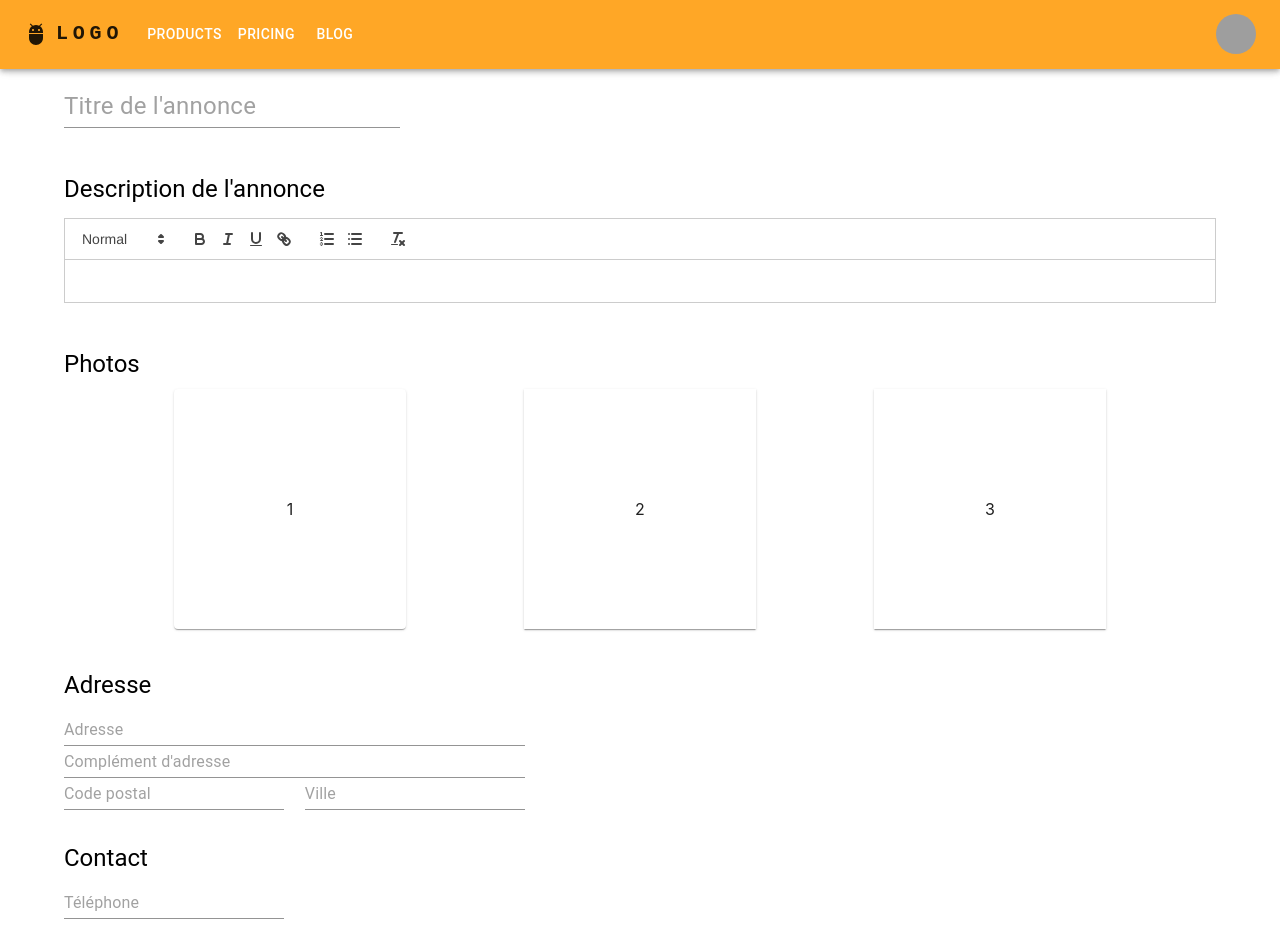
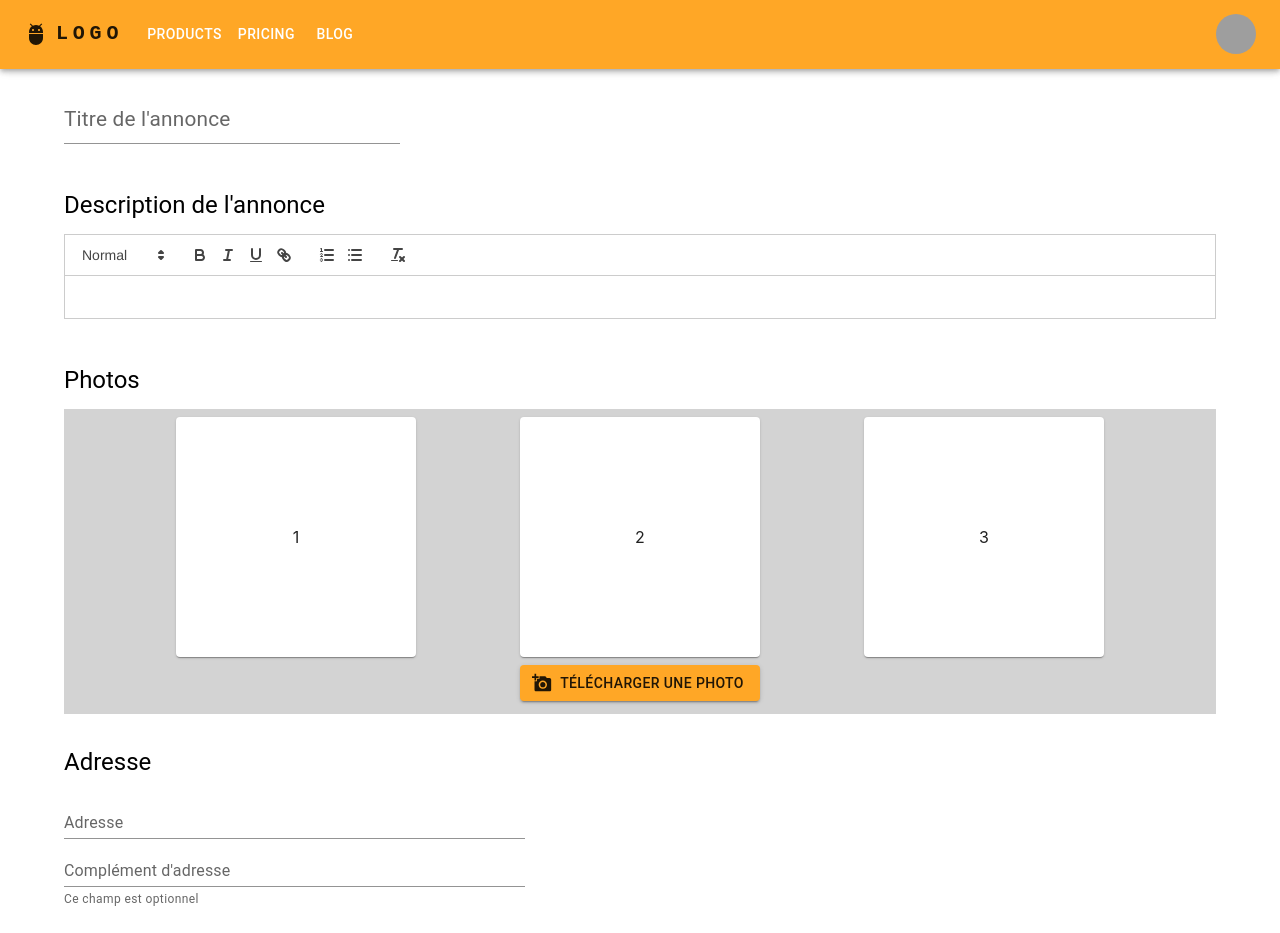
Before and after one commit to raid998/locamark, a React (Create React App) app in the folder frontend/: page /annonces/ajouter in a window 1280 px wide. Shown: the top 933 px of the page. Built offline with nearby package versions, Linux system fonts and the light colour scheme; grey boxes are pictures that could not be loaded.

Commit message:
ajouter validation du formulaire

```diff
--- a/frontend/src/components/Annonce/Annonce.tsx
+++ b/frontend/src/components/Annonce/Annonce.tsx
@@ -1,73 +1,157 @@
-import { Container } from '@mui/system'
-import ReactQuill from 'react-quill'
-import 'react-quill/dist/quill.snow.css'
-import { useState } from 'react'
-import { Button, FormControl, Grid, Input, Typography } from '@mui/material'
-import './annonces.css'
-import AddIcon from '@mui/icons-material/Add'
-import Paper from '@mui/material/Paper'
-import Box from '@mui/material/Box'
+import { Container } from "@mui/system";
+import ReactQuill from "react-quill";
+import "react-quill/dist/quill.snow.css";
+import { useEffect } from "react";
+import { Button, FormControl, Grid, Typography } from "@mui/material";
+import "./annonces.css";
+import AddIcon from "@mui/icons-material/Add";
+import Paper from "@mui/material/Paper";
+import Box from "@mui/material/Box";
+import AddAPhotoIcon from "@mui/icons-material/AddAPhoto";
+import { TypeOf, z } from "zod";
+import { useForm } from "react-hook-form";
+import { zodResolver } from "@hookform/resolvers/zod";
+import { TextField } from "@mui/material";
+
 const Annonce = () => {
-  const [value, setValue] = useState('')
+  const createAnnonceSchema = z.object({
+    titre: z
+      .string()
+      .min(1, {
+        message: "Il faut un titre pour l'annonce",
+      })
+      .max(150, { message: "Vous ne devez pas dépasser 150 caractères" }),
+    description: z
+      .string({ required_error: "Il faut une description pour l'annonce" })
+      .min(1, {
+        message: "Il faut une description pour l'annonce",
+      })
+      .max(1500, { message: "Vous ne devez pas dépasser 1500 caractères" }),
+    adresse: z
+      .string()
+      .min(1, {
+        message: "Veuillez indiquer une adresse",
+      })
+      .max(200, { message: "Vous ne devez pas dépasser 200 caractères" }),
+    complement_adresse: z
+      .string()
+      .max(200, { message: "Vous ne devez pas dépasser 200 caractères" })
+      .optional(),
+    code_postal: z
+      .string()
+      .regex(/^(?:0[1-9]|[1-8]\d|9[0-8])\d{3}$/, {
+        message: "Code postal erroné",
+      })
+      .min(5)
+      .max(5),
+    ville: z
+      .string()
+      .min(1, { message: "Veuillez indiquer votre ville" })
+      .max(40, { message: "Vous ne devez pas dépasser 40 caractères" }),
+    telephone: z
+      .string()
+      .regex(/^0(6|7|9)\d{8}$/, { message: "Le numéro est erroné" }),
+  });
+  type CreateAnnonceInput = TypeOf<typeof createAnnonceSchema>;
+
+  const {
+    register,
+    formState: { errors },
+    handleSubmit,
+    watch,
+    setValue,
+  } = useForm<CreateAnnonceInput>({
+    resolver: zodResolver(createAnnonceSchema),
+  });
+
+  useEffect(() => {
+    register("description");
+  }, [register]);
+  const description = watch("description");
+  const setDescription = (description: string) => {
+    setValue("description", description);
+  };
   return (
     <Container
-      sx={{ margin: '1rem auto' }}
-      component='form'
-      onSubmit={(e) => {
-        e.preventDefault()
-        console.log('submit')
-      }}
+      sx={{ margin: "1rem auto" }}
+      component="form"
+      onSubmit={handleSubmit(
+        (data) => {
+          console.log(data);
+        },
+        (error) => {
+          console.log(error);
+        }
+      )}
     >
-      <Box className='annonce-item'>
-        <FormControl className='annonce-item-element'>
-          <Input
-            style={{ fontSize: '1.5rem' }}
-            placeholder="Titre de l'annonce"
+      <Box className="annonce-item">
+        <FormControl className="annonce-item-element">
+          <TextField
+            error={!!errors.titre}
+            helperText={errors.titre?.message}
+            label="Titre de l'annonce"
+            variant="standard"
+            inputProps={{ style: { fontSize: "1.5rem" } }}
+            InputLabelProps={{ style: { fontSize: "1.3rem" } }}
+            {...register("titre")}
           />
         </FormControl>
       </Box>
-      <Box className='annonce-item'>
-        <Typography className='annonce-item-element' variant='h5'>
+      <Box className="annonce-item">
+        <Typography className="annonce-item-element" variant="h5">
           Description de l'annonce
         </Typography>
         <ReactQuill
-          className='annonce-item-element'
-          theme='snow'
-          value={value}
-          onChange={setValue}
+          className="annonce-item-element"
+          theme="snow"
+          value={description}
+          onChange={setDescription}
         />
+        <div className="description_error">
+          {" "}
+          {errors.description && errors.description?.message}
+        </div>
       </Box>
-      <Box className='annonce-item'>
-        <Typography className='annonce-item-element' variant='h5'>
+      <Box className="annonce-item">
+        <Typography className="annonce-item-element" variant="h5">
           Photos
         </Typography>
 
         <Grid
           container
-          className='annonce-item-element'
-          direction={'row'}
-          spacing={1}
-          justifyContent={'space-evenly'}
+          className="annonce-item-element"
+          direction={"column"}
+          sx={{ backgroundColor: "lightgrey" }}
+          height="300"
+        >
+          <Box
+            padding={1}
+            sx={{
+              display: "flex",
+              flexDirection: "row",
+              justifyContent: "space-evenly",
+              alignItems: "center",
+            }}
           >
             <Grid
               item
               sx={{
-              width: '240px',
-              height: '240px',
-              display: 'flex',
-              justifyContent: 'center',
-              alignItems: 'center',
+                width: "240px",
+                height: "240px",
+                display: "flex",
+                justifyContent: "center",
+                alignItems: "center",
               }}
             >
               <Paper
                 sx={{
-                width: '240px',
-                height: '240px',
-                display: 'flex',
-                justifyContent: 'center',
-                alignItems: 'center',
+                  width: "240px",
+                  height: "240px",
+                  display: "flex",
+                  justifyContent: "center",
+                  alignItems: "center",
                 }}
-              variant='elevation'
+                variant="elevation"
               >
                 1
               </Paper>
@@ -75,23 +159,22 @@ const Annonce = () => {
             <Grid
               item
               sx={{
-              width: '240px',
-              height: '240px',
-              display: 'flex',
-              justifyContent: 'center',
-              alignItems: 'center',
+                width: "240px",
+                height: "240px",
+                display: "flex",
+                justifyContent: "center",
+                alignItems: "center",
               }}
             >
               <Paper
-              square
-              variant='elevation'
                 sx={{
-                width: 240,
-                height: 240,
-                display: 'flex',
-                justifyContent: 'center',
-                alignItems: 'center',
+                  width: "240px",
+                  height: "240px",
+                  display: "flex",
+                  justifyContent: "center",
+                  alignItems: "center",
                 }}
+                variant="elevation"
               >
                 2
               </Paper>
@@ -99,69 +182,116 @@ const Annonce = () => {
             <Grid
               item
               sx={{
-              width: '240px',
-              height: '240px',
-              display: 'flex',
-              justifyContent: 'center',
-              alignItems: 'center',
+                width: "240px",
+                height: "240px",
+                display: "flex",
+                justifyContent: "center",
+                alignItems: "center",
               }}
             >
               <Paper
-              square
-              variant='elevation'
+                variant="elevation"
                 sx={{
                   width: 240,
                   height: 240,
-                display: 'flex',
-                justifyContent: 'center',
-                alignItems: 'center',
+                  display: "flex",
+                  justifyContent: "center",
+                  alignItems: "center",
                 }}
               >
                 3
               </Paper>
             </Grid>
+          </Box>
+          <Button
+            sx={{ margin: "0 auto" }}
+            variant="contained"
+            startIcon={<AddAPhotoIcon />}
+            component={"label"}
+          >
+            Télécharger une photo
+            <input type="file" hidden />
+          </Button>
         </Grid>
       </Box>
-      <Box className='annonce-item'>
-        <Typography className='annonce-item-element' variant='h5'>
+      <Box className="annonce-item">
+        <Typography className="annonce-item-element" variant="h5">
           Adresse
         </Typography>
         <Grid
           container
-          direction={'column'}
-          justifyContent='flex-start'
-          maxWidth={'40%'}
+          direction={"column"}
+          justifyContent="flex-start"
+          maxWidth={"40%"}
         >
-          <Input placeholder='Adresse' />
-          <Input placeholder="Complément d'adresse" />
+          <TextField
+            variant="standard"
+            label="Adresse"
+            error={!!errors.adresse}
+            helperText={errors.adresse?.message}
+            {...register("adresse")}
+          />
+          <TextField
+            variant="standard"
+            label="Complément d'adresse"
+            error={!!errors.complement_adresse}
+            helperText={
+              errors.complement_adresse
+                ? errors.complement_adresse?.message
+                : "Ce champ est optionnel"
+            }
+            {...register("complement_adresse")}
+          />
           <Grid
-            flexDirection={'row'}
+            flexDirection={"row"}
             container
-            justifyContent={'space-between'}
+            justifyContent={"space-between"}
           >
-            <Input placeholder='Code postal' />
-            <Input placeholder='Ville' />
+            <TextField
+              variant="standard"
+              label="Code postal"
+              error={!!errors.code_postal}
+              helperText={errors.code_postal?.message}
+              {...register("code_postal")}
+            />
+            <TextField
+              variant="standard"
+              label="Ville"
+              error={!!errors.ville}
+              helperText={errors.ville?.message}
+              {...register("ville")}
+            />
           </Grid>
         </Grid>
       </Box>
-      <Box className='annonce-item'>
-        <Typography className='annonce-item-element' variant='h5'>
+      <Box className="annonce-item">
+        <Typography className="annonce-item-element" variant="h5">
           Contact
         </Typography>
-        <Input placeholder='Téléphone' />
+        <TextField
+          error={!!errors.telephone}
+          helperText={
+            errors.telephone
+              ? errors.telephone.message
+              : "Seulement les numéros mobiles sont acceptés"
+          }
+          variant="standard"
+          label="Téléphone"
+          {...register("telephone")}
+        />
       </Box>
       <Button
-        type='submit'
-        style={{ margin: '0 auto', display: 'flex' }}
-        variant='contained'
-        color='primary'
-        className='annonce-item'
+        type="submit"
+        style={{ margin: "0 auto", display: "flex" }}
+        variant="contained"
+        color="primary"
+        className="annonce-item"
         startIcon={<AddIcon />}
       >
         Soumettre
       </Button>
     </Container>
-  )
-}
+  );
+};
 
-export default Annonce
+export default Annonce;
--- a/frontend/src/components/Annonce/annonces.css
+++ b/frontend/src/components/Annonce/annonces.css
@@ -5,3 +5,8 @@
 .annonce-item .annonce-item-element {
   padding-bottom: 0.8rem;
 }
+
+.description_error {
+  color: #d32f2f;
+  text-align: center;
+}
```
Lines whose indentation alone changed are shown as unchanged.
